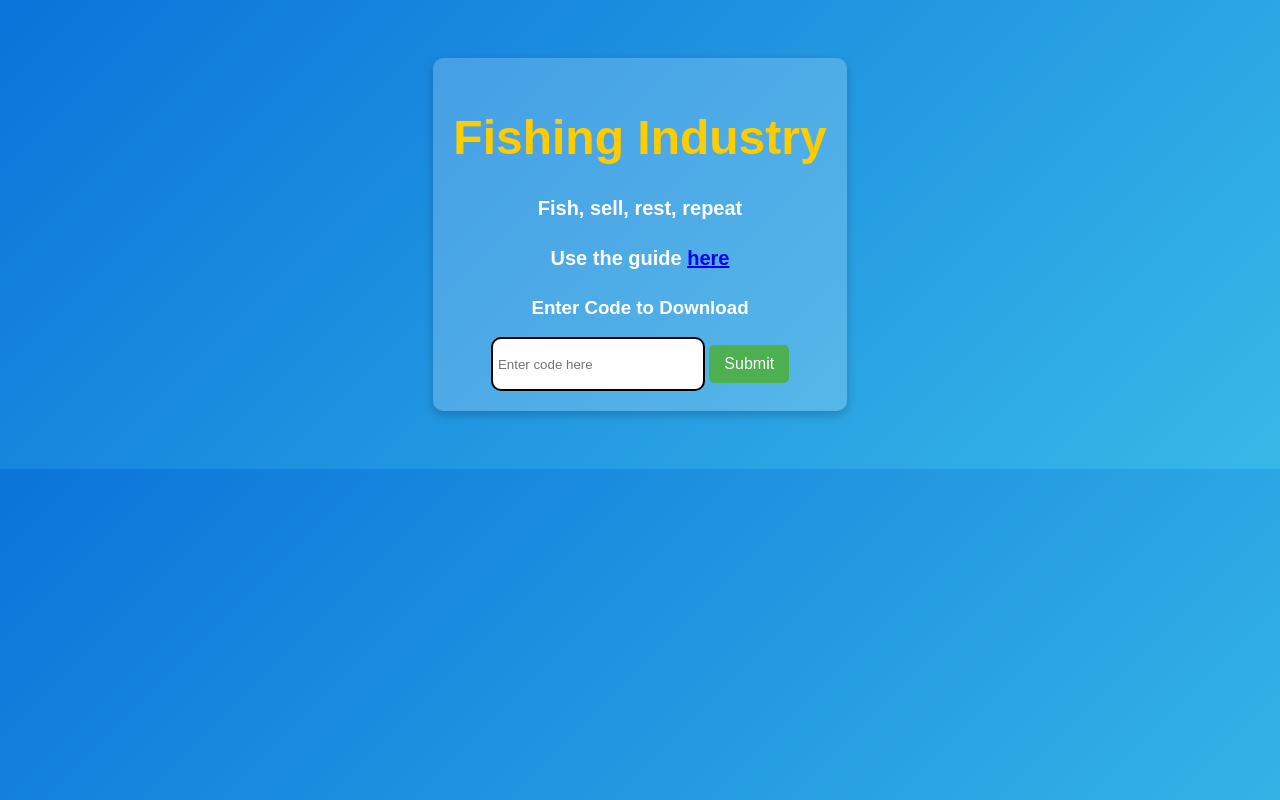
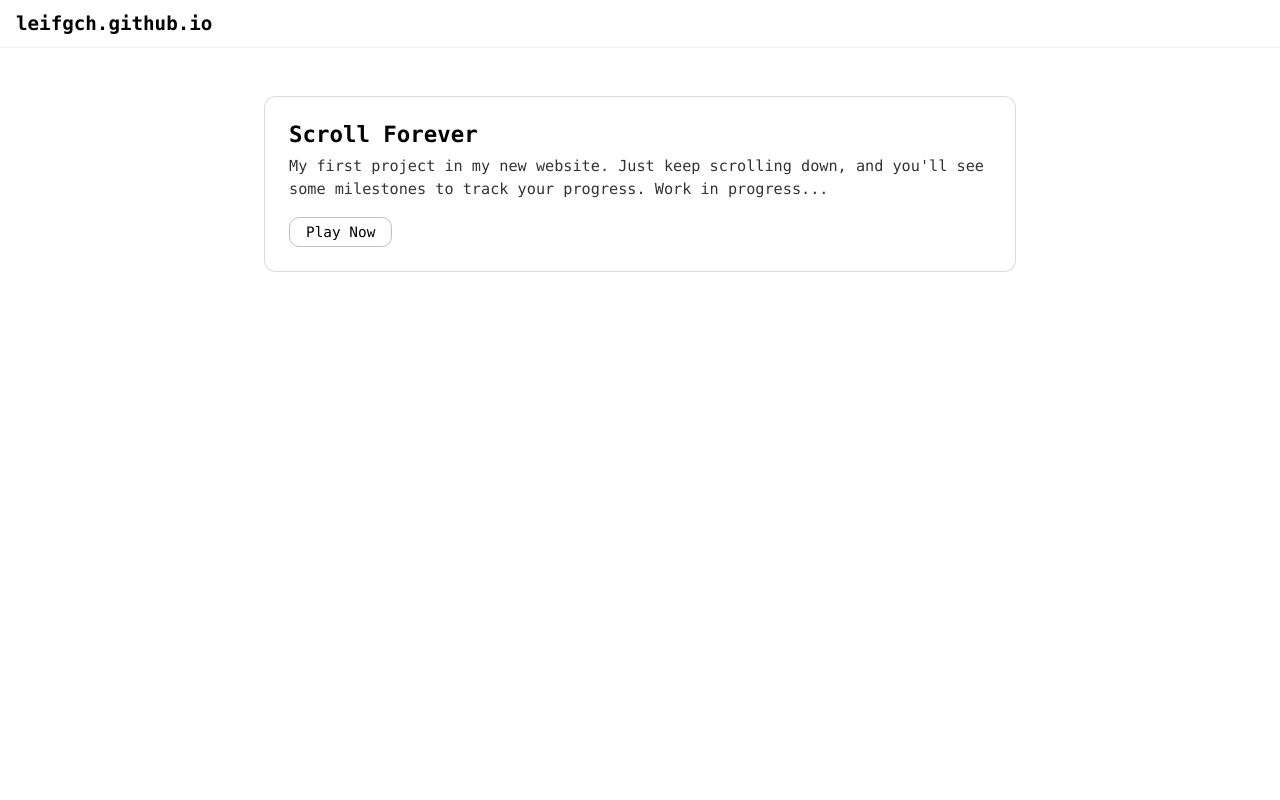
Before and after one commit to LeifGCH/leifgch.github.io, a plain HTML site: page index.html in a window 1280 px wide. Drawn offline with Linux system fonts and the light colour scheme.

Commit message:
Revamp of site
For my new projects - Scroll Forever is my first. Maybe I'll make some QOL projects, or more completely random ones. We'll see...

```diff
--- a/index.html
+++ b/index.html
@@ -1,75 +1,102 @@
 <!DOCTYPE html>
 <html lang="en">
   <head>
-    <meta charset="UTF-8">
-    <title>Fishing Industry</title>
+    <meta charset="UTF-8" />
+    <title>io/github/LeifGCH</title>
     <style>
-        body {
-            font-family: Arial, sans-serif;
-            text-align: center;
-            padding: 50px;
-            background: linear-gradient(135deg, #0a74da, #38b8e7);
-            color: white;
-        }
-        .container {
-            background: rgba(255, 255, 255, 0.2);
-            padding: 20px;
-            border-radius: 10px;
-            display: inline-block;
-            box-shadow: 0 4px 10px rgba(0, 0, 0, 0.2);
-        }
-        h1 {
-            color: #ffcc00;
-            font-size: 48px;
-        }
-        h4 {
-            color: white;
-            font-size: 20px;
-        }
-        button {
-            background-color: #4CAF50;
-            color: white;
-            padding: 10px 15px;
-            border: none;
-            border-radius: 5px;
-            cursor: pointer;
-            font-size: 16px;
-            transition: background 0.3s;
+      :root {
+        --bg: 255;
       }
 
-        button:hover {
-            background-color: #45a049;
-        }
-        input {
-            width: 200px;
-            height: 40px;
-            border-radius: 10px;
-            border: 2px solid #000;
-            padding: 5px;
+      * {
+        margin: 0;
+        padding: 0;
+        box-sizing: border-box;
       }
 
+      html, body {
+        height: 100%;
+        background: rgb(var(--bg), var(--bg), var(--bg));
+        font-family: ui-monospace, SFMono-Regular, Menlo, Consolas, "Liberation Mono", monospace;
+        color: #000;
+      }
+
+      .top-bar {
+        position: fixed;
+        top: 0;
+        left: 0;
+        right: 0;
+        z-index: 10;
+        display: flex;
+        justify-content: space-between;
+        align-items: center;
+        padding: 0.75rem 1rem;
+        background: rgba(255, 255, 255, 0.8);
+        backdrop-filter: blur(8px);
+        border-bottom: 1px solid rgba(0, 0, 0, 0.05);
+      }
+
+      .top-title {
+        font-size: 1.2rem;
+        font-weight: 600;
+      }
+
+      .content {
+        padding: 6rem 1.5rem 4rem;
+        max-width: 50rem;
+        margin: 0 auto;
+      }
+
+      .project {
+        border: 1px solid rgba(0,0,0,0.15);
+        padding: 1.5rem;
+        border-radius: 12px;
+        margin-bottom: 1.5rem;
+        background: rgba(255,255,255,0.6);
+        backdrop-filter: blur(6px);
+      }
+
+      .project-title {
+        font-size: 1.4rem;
+        font-weight: 600;
+        margin-bottom: 0.5rem;
+      }
+
+      .project-desc {
+        font-size: 0.95rem;
+        opacity: 0.8;
+        margin-bottom: 1rem;
+        line-height: 1.5;
+      }
+
+      .play-btn {
+        font-family: inherit;
+        border: 1px solid rgba(0,0,0,0.25);
+        background: transparent;
+        padding: 0.4rem 1rem;
+        border-radius: 10px;
+        cursor: pointer;
+        font-size: 0.9rem;
+        transition: background 0.15s;
+      }
+
+      .play-btn:hover {
+        background: rgba(0,0,0,0.1);
+      }
     </style>
   </head>
+
   <body>
-    <div class="container">
-        <h1>Fishing Industry</h1>
-        <h4>Fish, sell, rest, repeat</h4>
-        <h4>Use the guide <a href="/features.html">here</a></h4>
-        <h3>Enter Code to Download</h3>
-        <input type="text" id="secret-code" placeholder="Enter code here">
-        <button onclick="checkCode()">Submit</button>
+    <header class="top-bar">
+      <div class="top-title">leifgch.github.io</div>
+    </header>
+
+    <main class="content">
+      <div class="project">
+        <div class="project-title">Scroll Forever</div>
+        <div class="project-desc">My first project in my new website. Just keep scrolling down, and you'll see some milestones to track your progress. Work in progress...</div>
+        <button class="play-btn" onclick="location.href='scroll_forever.html'">Play Now</button>
       </div>
-    <script>
-        function checkCode() {
-            let code = document.getElementById("secret-code").value;
-            if(code === "50$202%") {
-                alert("Some computer security softwares warn against downloading or running this. If they do, click on more info and select run anyway. Also, when you enter the code, you will be directed to the release. Click on 'Fishing.Industry.exe' to download there. After downloading, you'll see it in downloads. Drag and drop the file to where you want to play it.")
-                window.location.href = "https://github.com/LeifGCH/leifgch.github.io/releases/tag/fishing/Fishing.Industry.zip";
-            } else {
-                alert("Incorrect code!");
-            }
-        }
-    </script>
-
+    </main>
   </body>
 </html>
```
Also changed, not shown: features.html (deleted, +0 -57 lines), scroll_forever.html (added, +181 -0 lines), 1 other file. Lines whose indentation alone changed are shown as unchanged.
